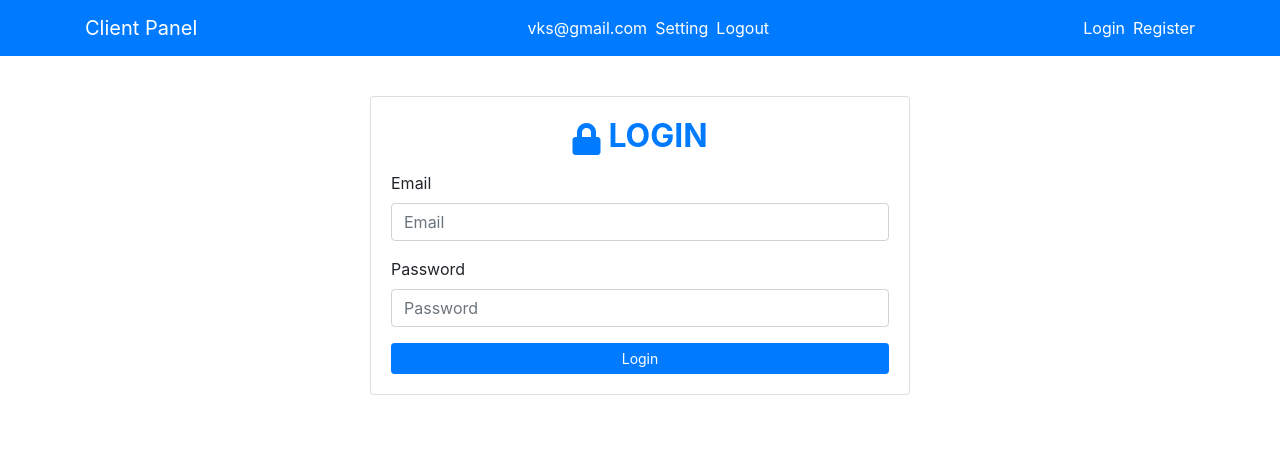
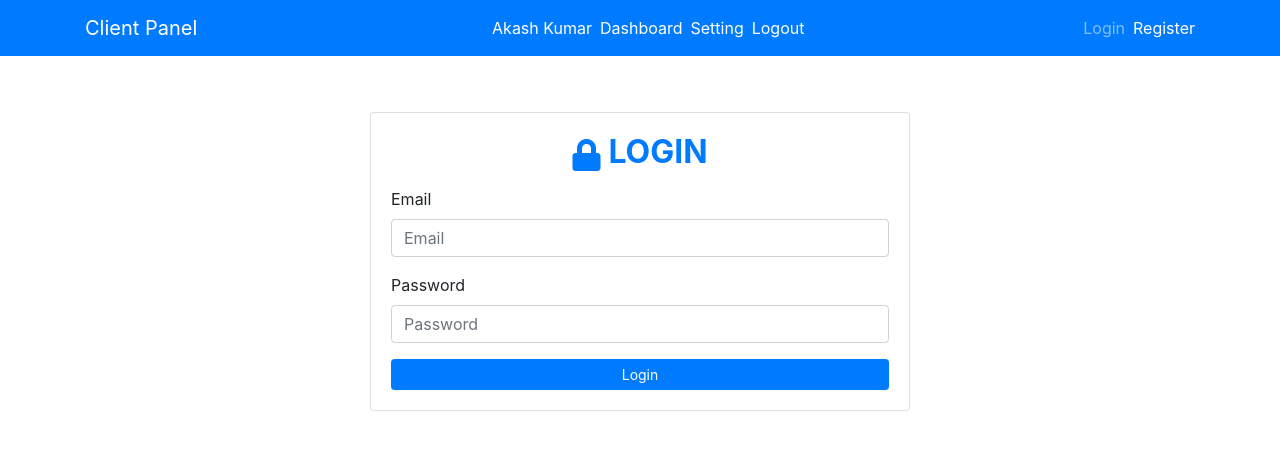
Before and after one commit to Akash187/client_panel, a React (Create React App) app: page /login in a window 1280 px wide. Shown: the top 450 px of the page. Built offline with nearby package versions, Linux system fonts and the light colour scheme.

Commit message:
Fixed Routing and added NavLink for Dashboard.

```diff
--- a/src/components/auth/Register.js
+++ b/src/components/auth/Register.js
@@ -24,7 +24,7 @@ const Register = () => {
   };
 
   return (
-    <Container className="mt-5 pt-5">
+    <Container className="mt-5">
       <Row>
         <Col sm="12" md={{size: 6, offset: 3}}>
           <Card>
--- a/src/components/auth/SignIn.js
+++ b/src/components/auth/SignIn.js
@@ -21,7 +21,7 @@ const SignIn = () => {
   };
 
   return (
-    <Container className="mt-5 pt-5">
+    <Container className="mt-5">
       <Row>
         <Col sm="12" md={{size: 6, offset: 3}}>
           <Card>
--- a/src/components/layout/SignedInLinks.js
+++ b/src/components/layout/SignedInLinks.js
@@ -5,7 +5,10 @@ import {NavLink} from "react-router-dom";
 const SignedInLinks = () => {
   return (
     <Nav className="ml-auto" navbar>
-      <NavItem className="mr-2">vks@gmail.com</NavItem>
+      <NavItem className="mr-2 text-capitalize">Akash Kumar</NavItem>
+      <NavItem className="mr-2">
+        <NavLink exact={true} to='/'>Dashboard</NavLink>
+      </NavItem>
       <NavItem className="mr-2">
         <NavLink to='/setting'>Setting</NavLink>
       </NavItem>
--- a/src/components/routes/Router.js
+++ b/src/components/routes/Router.js
@@ -14,10 +14,10 @@ const Router = () => {
     <BrowserRouter>
       <div>
         <Header/>
-        <div className="mt-5">
+        <div className="mt-5 pt-3">
           <Switch>
-            <Route path='/' exact component={Dashboard}/>
-            <Route path='/login' component={SignIn}/>
+            <Route exact path='/' component={Dashboard}/>
+            <Route exact path='/login' component={SignIn}/>
             <Route path='/register' component={SignUp}/>
             <Route path='/client/:id' component={ClientDetail}/>
             <Route path='/add' component={AddClient}/>
--- a/src/index.css
+++ b/src/index.css
@@ -22,6 +22,10 @@ a:hover{
   text-decoration: none !important;
 }
 
+.active{
+  opacity: 0.5;
+}
+
 i{
   font-size: 32px;
 }
```
